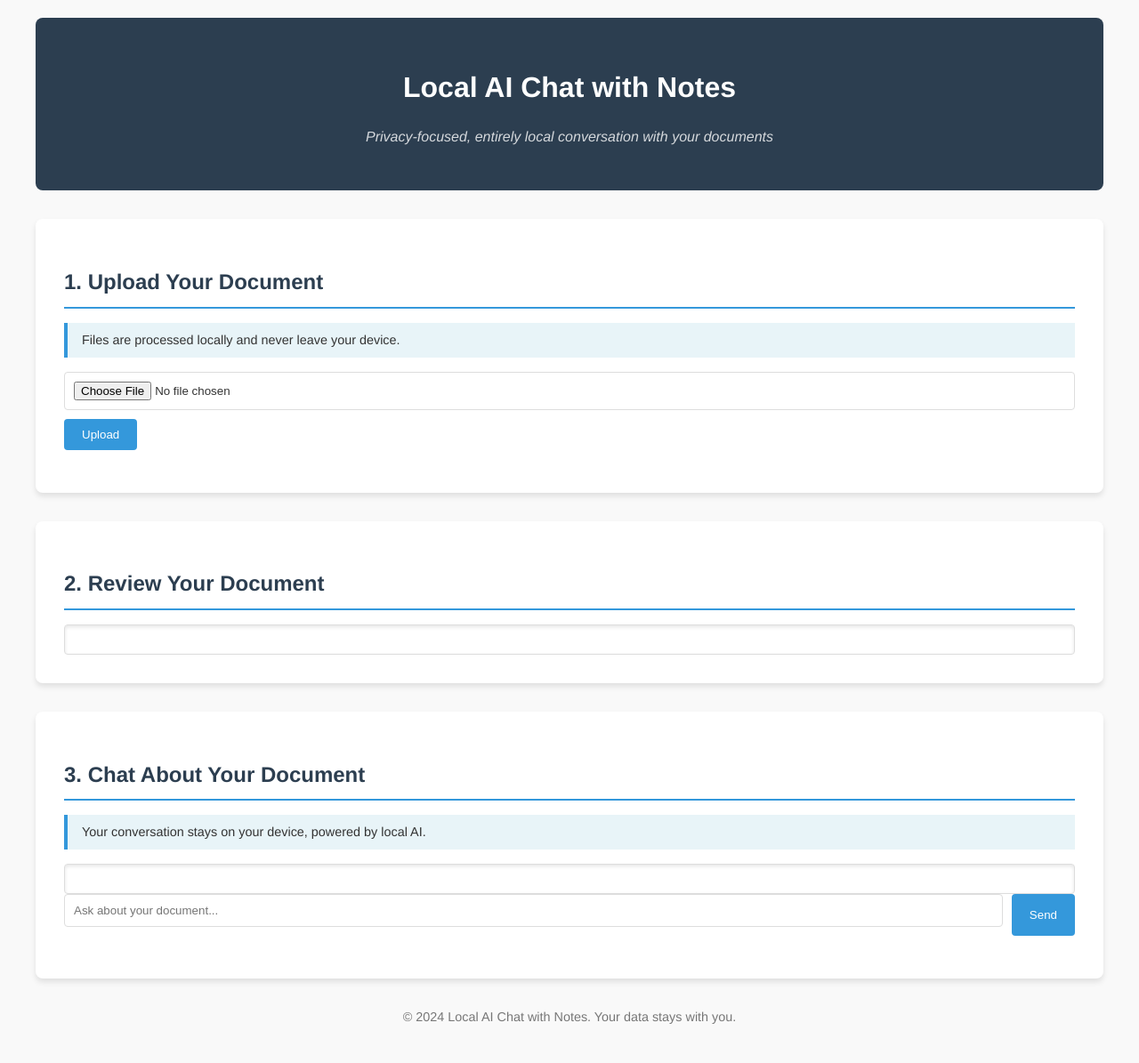
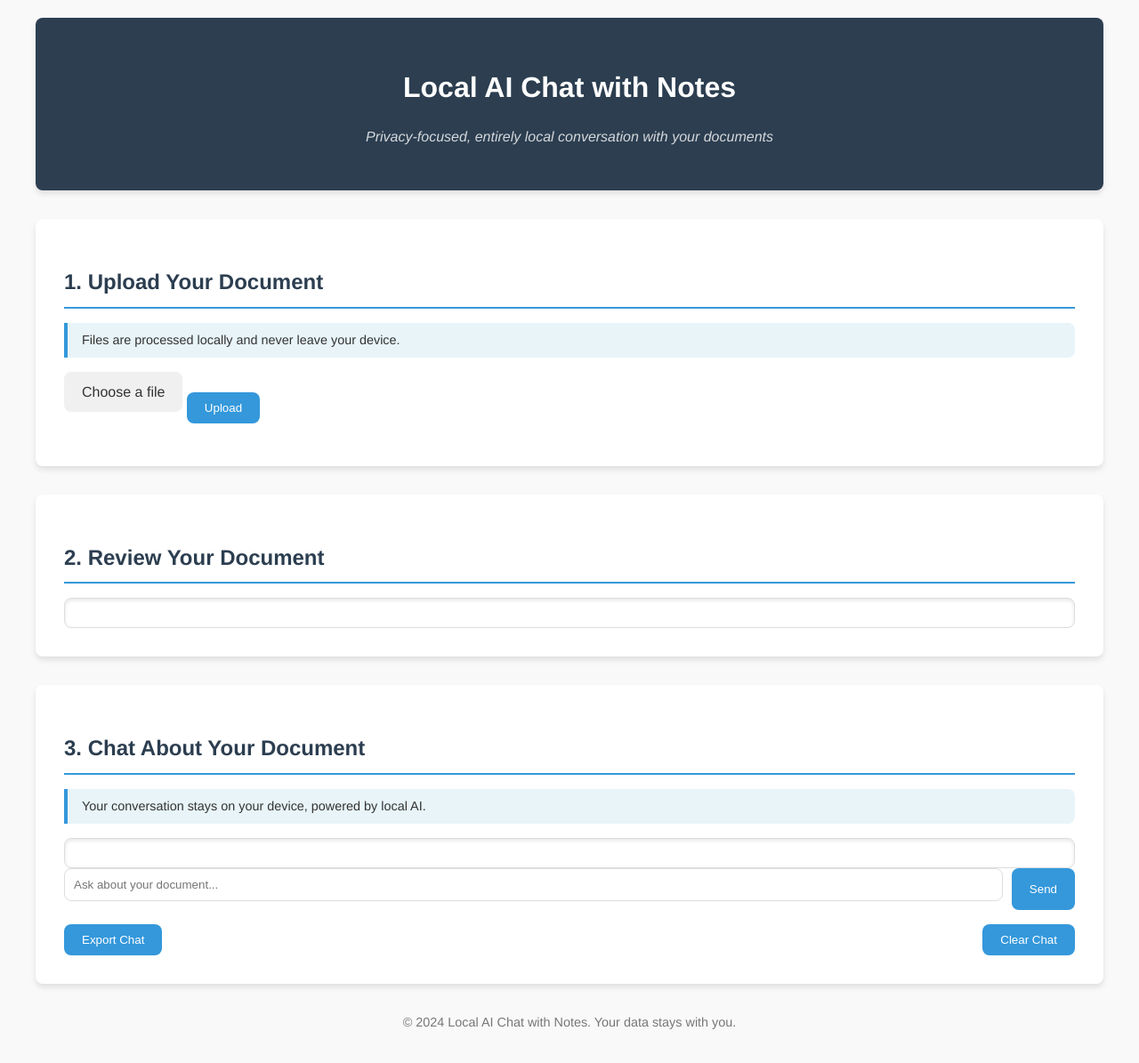
Before and after one commit to fivestarspicy/chat-with-notes, a Flask app: page / in a window 1280 px wide. Shown: the whole page at 89% size. Before the commit the page ends 1151 px from the top, so only its background shows below. Run offline with Flask 3, Linux system fonts and the light colour scheme.

Commit message:
Implement export, clear chat, animation and other UI improvements

```diff
--- a/static/script.js
+++ b/static/script.js
@@ -1,11 +1,26 @@
 document.addEventListener('DOMContentLoaded', () => {
     const uploadForm = document.getElementById('uploadForm');
     const fileInput = document.getElementById('fileInput');
+    const uploadButton = document.getElementById('uploadButton');
+    const uploadStatus = document.getElementById('uploadStatus');
     const fileContent = document.getElementById('fileContent');
     const chatForm = document.getElementById('chatForm');
     const userInput = document.getElementById('userInput');
     const chatHistory = document.getElementById('chatHistory');
     const loadingSpinner = document.getElementById('loadingSpinner');
+    const exportChatButton = document.getElementById('exportChat');
+    const clearChatButton = document.getElementById('clearChat');
+
+    // Load chat history from local storage
+    loadChatHistory();
+
+    fileInput.addEventListener('change', () => {
+        if (fileInput.files.length > 0) {
+            uploadButton.textContent = 'Upload ' + fileInput.files[0].name;
+        } else {
+            uploadButton.textContent = 'Upload';
+        }
+    });
 
     uploadForm.addEventListener('submit', async (e) => {
         e.preventDefault();
@@ -13,19 +28,28 @@ document.addEventListener('DOMContentLoaded', () => {
 
         try {
             loadingSpinner.style.display = 'block';
+            uploadStatus.textContent = 'Uploading...';
+            uploadStatus.className = 'status';
+
             const response = await fetch('/upload', {
                 method: 'POST',
                 body: formData
             });
             const data = await response.json();
             if (data.error) {
-                fileContent.textContent = `Error: ${data.error}`;
+                uploadStatus.textContent = `Error: ${data.error}`;
+                uploadStatus.className = 'status error';
+                fileContent.textContent = '';
             } else {
+                uploadStatus.textContent = 'File uploaded successfully!';
+                uploadStatus.className = 'status success';
                 fileContent.textContent = data.content;
             }
         } catch (error) {
             console.error('Error:', error);
-            fileContent.textContent = 'An error occurred while uploading the file.';
+            uploadStatus.textContent = 'An error occurred while uploading the file.';
+            uploadStatus.className = 'status error';
+            fileContent.textContent = '';
         } finally {
             loadingSpinner.style.display = 'none';
         }
@@ -62,9 +86,42 @@ document.addEventListener('DOMContentLoaded', () => {
     });
 
     function appendMessage(sender, message) {
-        const messageElement = document.createElement('p');
+        const messageElement = document.createElement('div');
+        messageElement.className = `message ${sender.toLowerCase()}-message`;
         messageElement.innerHTML = `<strong>${sender}:</strong> ${message}`;
         chatHistory.appendChild(messageElement);
         chatHistory.scrollTop = chatHistory.scrollHeight;
+        saveChatHistory();
     }
+
+    function saveChatHistory() {
+        localStorage.setItem('chatHistory', chatHistory.innerHTML);
+    }
+
+    function loadChatHistory() {
+        const savedHistory = localStorage.getItem('chatHistory');
+        if (savedHistory) {
+            chatHistory.innerHTML = savedHistory;
+        }
+    }
+
+    exportChatButton.addEventListener('click', () => {
+        const chatContent = chatHistory.innerText;
+        const blob = new Blob([chatContent], { type: 'text/plain' });
+        const url = URL.createObjectURL(blob);
+        const a = document.createElement('a');
+        a.href = url;
+        a.download = 'chat_export.txt';
+        document.body.appendChild(a);
+        a.click();
+        document.body.removeChild(a);
+        URL.revokeObjectURL(url);
+    });
+
+    clearChatButton.addEventListener('click', () => {
+        if (confirm('Are you sure you want to clear the chat history? This action cannot be undone.')) {
+            chatHistory.innerHTML = '';
+            localStorage.removeItem('chatHistory');
+        }
+    });
 });
--- a/static/style.css
+++ b/static/style.css
@@ -1,3 +1,12 @@
+:root {
+    --primary-color: #3498db;
+    --secondary-color: #2c3e50;
+    --background-color: #f9f9f9;
+    --box-shadow: 0 4px 6px rgba(0,0,0,0.1);
+    --border-radius: 8px;
+    --transition: all 0.3s ease;
+}
+
 body {
     font-family: 'Helvetica Neue', Arial, sans-serif;
     line-height: 1.6;
@@ -5,16 +14,17 @@ body {
     max-width: 1200px;
     margin: 0 auto;
     padding: 20px;
-    background-color: #f9f9f9;
+    background-color: var(--background-color);
 }
 
 header {
-    background-color: #2c3e50;
+    background-color: var(--secondary-color);
     color: white;
     text-align: center;
     padding: 2rem;
     margin-bottom: 2rem;
-    border-radius: 8px;
+    border-radius: var(--border-radius);
+    box-shadow: var(--box-shadow);
 }
 
 h1 {
@@ -34,46 +44,75 @@ main {
 
 section {
     background-color: white;
-    border-radius: 8px;
+    border-radius: var(--border-radius);
     padding: 2rem;
-    box-shadow: 0 4px 6px rgba(0,0,0,0.1);
+    box-shadow: var(--box-shadow);
 }
 
 h2 {
-    color: #2c3e50;
-    border-bottom: 2px solid #3498db;
+    color: var(--secondary-color);
+    border-bottom: 2px solid var(--primary-color);
     padding-bottom: 0.5rem;
     margin-bottom: 1rem;
 }
 
 .info {
     background-color: #e8f4f8;
-    border-left: 4px solid #3498db;
+    border-left: 4px solid var(--primary-color);
     padding: 0.5rem 1rem;
     margin-bottom: 1rem;
     font-size: 0.9rem;
+    border-radius: 0 var(--border-radius) var(--border-radius) 0;
 }
 
 form {
     margin-bottom: 1rem;
 }
 
-input[type="file"], input[type="text"] {
+.file-input-wrapper {
+    position: relative;
+    overflow: hidden;
+    display: inline-block;
+}
+
+.file-input-wrapper input[type=file] {
+    font-size: 100px;
+    position: absolute;
+    left: 0;
+    top: 0;
+    opacity: 0;
+}
+
+.file-input-wrapper label {
+    background-color: #f0f0f0;
+    color: #333;
+    padding: 10px 20px;
+    border-radius: var(--border-radius);
+    cursor: pointer;
+    display: inline-block;
+    transition: var(--transition);
+}
+
+.file-input-wrapper:hover label {
+    background-color: #e0e0e0;
+}
+
+input[type="text"] {
     width: calc(100% - 22px);
     padding: 10px;
     margin-bottom: 10px;
     border: 1px solid #ddd;
-    border-radius: 4px;
+    border-radius: var(--border-radius);
 }
 
 button {
-    background-color: #3498db;
+    background-color: var(--primary-color);
     color: white;
     border: none;
     padding: 10px 20px;
     cursor: pointer;
-    border-radius: 4px;
-    transition: background-color 0.3s ease;
+    border-radius: var(--border-radius);
+    transition: var(--transition);
 }
 
 button:hover {
@@ -82,7 +121,7 @@ button:hover {
 
 .content-box {
     border: 1px solid #ddd;
-    border-radius: 4px;
+    border-radius: var(--border-radius);
     padding: 1rem;
     max-height: 300px;
     overflow-y: auto;
@@ -117,7 +156,7 @@ footer {
     width: 50px;
     height: 50px;
     border: 5px solid #f3f3f3;
-    border-top: 5px solid #3498db;
+    border-top: 5px solid var(--primary-color);
     border-radius: 50%;
     animation: spin 1s linear infinite;
     margin: 20px auto;
@@ -127,3 +166,35 @@ footer {
     0% { transform: rotate(0deg); }
     100% { transform: rotate(360deg); }
 }
+
+.status {
+    margin-top: 10px;
+    font-weight: bold;
+}
+
+.status.success {
+    color: #2ecc71;
+}
+
+.status.error {
+    color: #e74c3c;
+}
+
+.chat-controls {
+    display: flex;
+    justify-content: space-between;
+    margin-top: 1rem;
+}
+
+.message {
+    opacity: 0;
+    transform: translateY(20px);
+    animation: fadeIn 0.5s ease forwards;
+}
+
+@keyframes fadeIn {
+    to {
+        opacity: 1;
+        transform: translateY(0);
+    }
+}
--- a/templates/index.html
+++ b/templates/index.html
@@ -17,9 +17,13 @@
             <h2>1. Upload Your Document</h2>
             <p class="info">Files are processed locally and never leave your device.</p>
             <form id="uploadForm" enctype="multipart/form-data">
-                <input type="file" id="fileInput" name="file" accept=".txt,.md,.pdf">
-                <button type="submit">Upload</button>
+                <div class="file-input-wrapper">
+                    <input type="file" id="fileInput" name="file" accept=".txt,.md,.pdf">
+                    <label for="fileInput">Choose a file</label>
+                </div>
+                <button type="submit" id="uploadButton">Upload</button>
             </form>
+            <p id="uploadStatus" class="status"></p>
         </section>
 
         <section id="fileContentSection">
@@ -36,6 +40,10 @@
                 <button type="submit" id="sendButton">Send</button>
             </form>
             <div id="loadingSpinner" class="spinner"></div>
+            <div class="chat-controls">
+                <button id="exportChat">Export Chat</button>
+                <button id="clearChat">Clear Chat</button>
+            </div>
         </section>
     </main>
 
```
